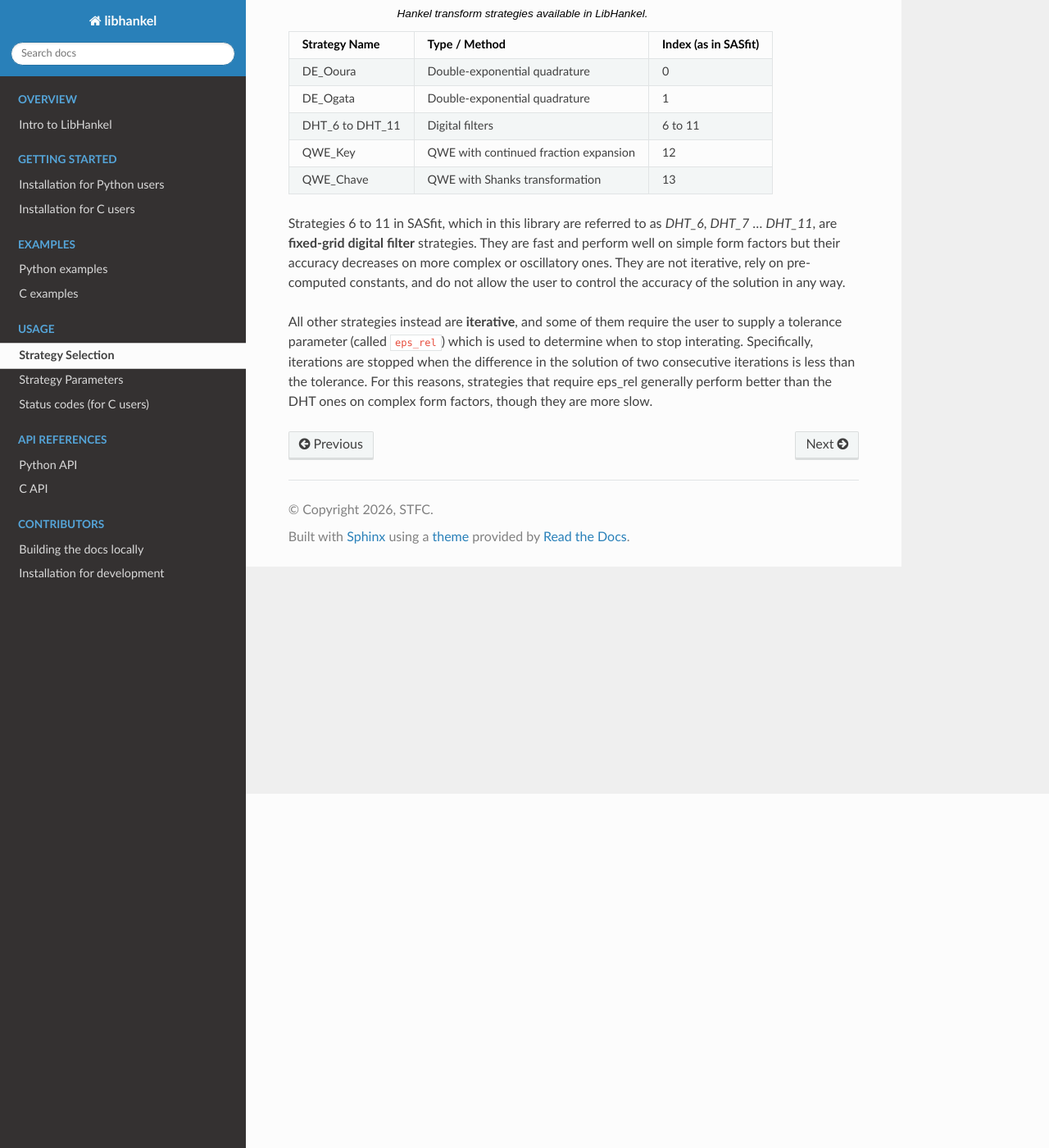
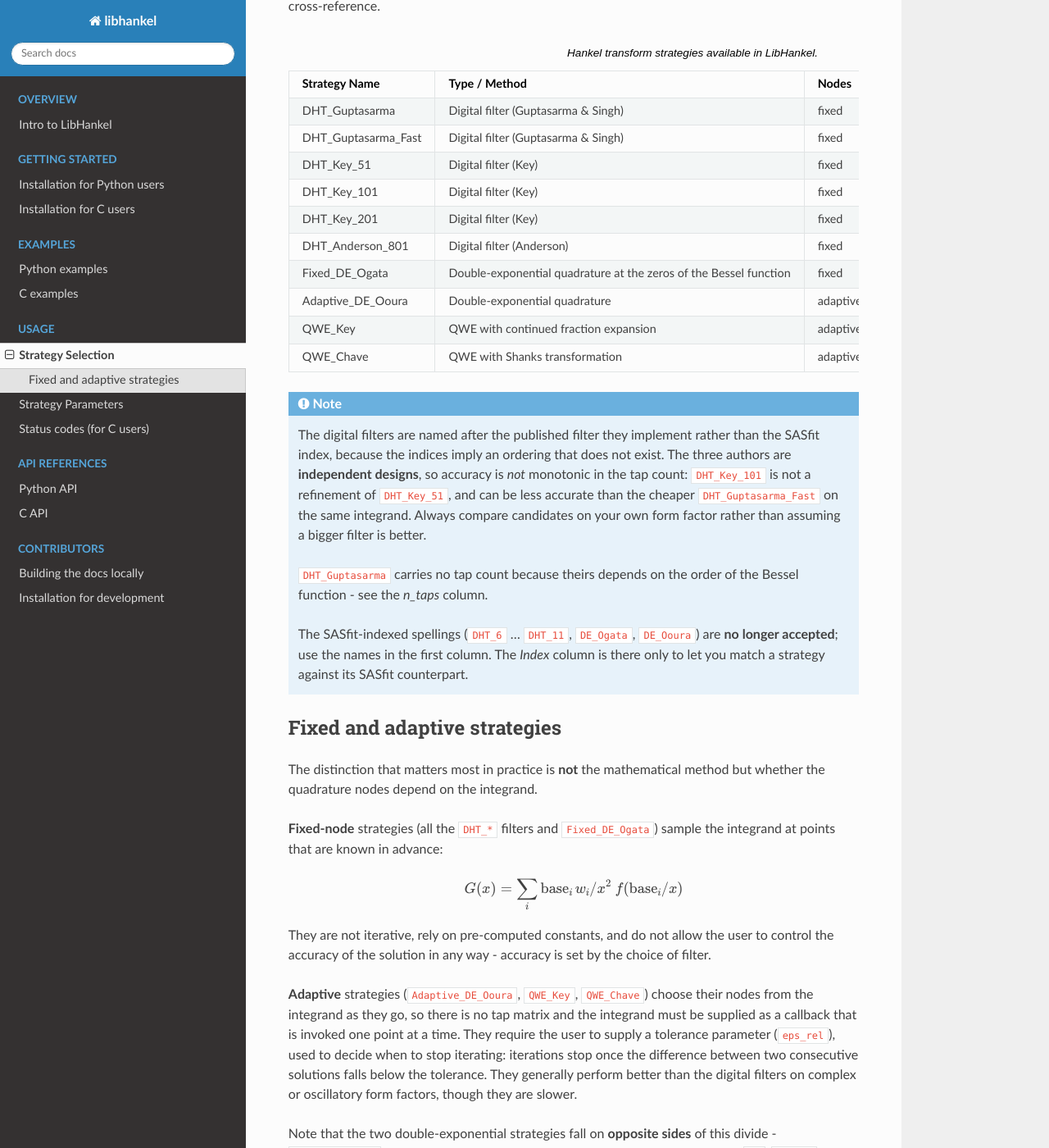
Before and after one commit to Letizia97/libhankel, a Sphinx documentation site: the page built from docs/source/usage/strategy_selection.rst, in a window 1280 px wide and 1400 px high, scrolled down 432 px. Shown: the whole window at 82% size. Built offline with Sphinx 7.4.7 and the Read the Docs theme 3.1.0, drawn with Linux system fonts in a browser that asks for light colours; some of the changed text lies outside the part shown.

Commit message:
Change names of DHT and DE strategies

```diff
--- a/docs/source/usage/strategy_selection.rst
+++ b/docs/source/usage/strategy_selection.rst
@@ -11,36 +11,93 @@
 the strategies available.
 
 The following table lists the strategies that are available in LibHankel.
-The column named *Strategy Name* in the table essentially contains the possible strings
-the user could pass in as ``strategy_name`` when calling the ``hankel_transform`` function.
-The column named *Index* in the table essentially refers to the numbering used in SASfit.
+The column named *Strategy Name* contains the possible strings the user could pass in as
+``strategy_name`` when calling the ``hankel_transform`` function.
+*Nodes* records whether the quadrature points are fixed or chosen adaptively (see
+:ref:`fixed-vs-adaptive` below), and *n_taps* how many times the integrand is
+evaluated per output point.
+The column named *Index* refers to the numbering used in SASfit, for cross-reference.
 
 
 .. table:: Hankel transform strategies available in LibHankel.
 
-    +---------------------+---------------------------------------+--------------------------+
-    | Strategy Name       | Type / Method                         | Index (as in SASfit)     |
-    +=====================+=======================================+==========================+
-    | DE_Ooura            | Double-exponential quadrature         | 0                        |
-    +---------------------+---------------------------------------+--------------------------+
-    | DE_Ogata            | Double-exponential quadrature         | 1                        |
-    +---------------------+---------------------------------------+--------------------------+
-    | DHT_6 to DHT_11     | Digital filters                       | 6 to 11                  |
-    +---------------------+---------------------------------------+--------------------------+
-    | QWE_Key             | QWE with continued fraction expansion | 12                       |
-    +---------------------+---------------------------------------+--------------------------+
-    | QWE_Chave           | QWE with Shanks transformation        | 13                       |
-    +---------------------+---------------------------------------+--------------------------+
+    +----------------------+---------------------------------------+----------+----------------+----------------------+
+    | Strategy Name        | Type / Method                         | Nodes    | n_taps         | Index (as in SASfit) |
+    +======================+=======================================+==========+================+======================+
+    | DHT_Guptasarma       | Digital filter (Guptasarma & Singh)   | fixed    | 120 (J0)       | 6                    |
+    |                      |                                       |          | 140 (J1)       |                      |
+    +----------------------+---------------------------------------+----------+----------------+----------------------+
+    | DHT_Guptasarma_Fast  | Digital filter (Guptasarma & Singh)   | fixed    | 61 (J0)        | 7                    |
+    |                      |                                       |          | 47 (J1)        |                      |
+    +----------------------+---------------------------------------+----------+----------------+----------------------+
+    | DHT_Key_51           | Digital filter (Key)                  | fixed    | 51             | 8                    |
+    +----------------------+---------------------------------------+----------+----------------+----------------------+
+    | DHT_Key_101          | Digital filter (Key)                  | fixed    | 101            | 9                    |
+    +----------------------+---------------------------------------+----------+----------------+----------------------+
+    | DHT_Key_201          | Digital filter (Key)                  | fixed    | 201            | 10                   |
+    +----------------------+---------------------------------------+----------+----------------+----------------------+
+    | DHT_Anderson_801     | Digital filter (Anderson)             | fixed    | 801            | 11                   |
+    +----------------------+---------------------------------------+----------+----------------+----------------------+
+    | Fixed_DE_Ogata       | Double-exponential quadrature         | fixed    | ``n_eval``     | 1                    |
+    |                      | at the zeros of the Bessel function   |          |                |                      |
+    +----------------------+---------------------------------------+----------+----------------+----------------------+
+    | Adaptive_DE_Ooura    | Double-exponential quadrature         | adaptive | up to          | 0                    |
+    |                      |                                       |          | ``n_eval``     |                      |
+    +----------------------+---------------------------------------+----------+----------------+----------------------+
+    | QWE_Key              | QWE with continued fraction expansion | adaptive | up to          | 12                   |
+    |                      |                                       |          | ``n_eval``     |                      |
+    +----------------------+---------------------------------------+----------+----------------+----------------------+
+    | QWE_Chave            | QWE with Shanks transformation        | adaptive | up to          | 13                   |
+    |                      |                                       |          | ``n_eval``     |                      |
+    +----------------------+---------------------------------------+----------+----------------+----------------------+
+
+.. note::
+
+   The digital filters are named after the published filter they implement rather than
+   the SASfit index, because the indices imply an ordering that does not exist.
+   The three authors are **independent designs**, so accuracy is *not* monotonic in the
+   tap count: ``DHT_Key_101`` is not a refinement of ``DHT_Key_51``, and can be less
+   accurate than the cheaper ``DHT_Guptasarma_Fast`` on the same integrand.
+   Always compare candidates on your own form factor rather than assuming a bigger
+   filter is better.
+
+   ``DHT_Guptasarma`` carries no tap count because theirs depends on the order of the
+   Bessel function - see the *n_taps* column.
+
+   The SASfit-indexed spellings (``DHT_6`` ... ``DHT_11``, ``DE_Ogata``, ``DE_Ooura``)
+   are **no longer accepted**; use the names in the first column. The *Index* column is
+   there only to let you match a strategy against its SASfit counterpart.
 
 
-Strategies 6 to 11 in SASfit, which in this library are referred to as *DHT_6*, *DHT_7* ...
-*DHT_11*,  are **fixed-grid digital filter** strategies. They are fast and perform well on simple form
-factors but their accuracy decreases on more complex or oscillatory ones. They are not iterative,
-rely on pre-computed constants, and do not allow the user to control the accuracy of the solution
-in any way.
+.. _fixed-vs-adaptive:
 
-All other strategies instead are **iterative**, and some of them require the user to supply a tolerance
-parameter (called ``eps_rel``) which is used to determine when to stop interating. Specifically,
-iterations are stopped when the difference in the solution of two consecutive iterations is less than
-the tolerance. For this reasons, strategies that require eps_rel generally perform better than the DHT
-ones on complex form factors, though they are more slow.
+Fixed and adaptive strategies
+-----------------------------
+
+The distinction that matters most in practice is **not** the mathematical method but
+whether the quadrature nodes depend on the integrand.
+
+**Fixed-node** strategies (all the ``DHT_*`` filters and ``Fixed_DE_Ogata``) sample the
+integrand at points that are known in advance:
+
+.. math::
+
+    G(x) = \sum_i \mathrm{base}_i \, w_i / x^2 \; f(\mathrm{base}_i / x)
+
+They are not
+iterative, rely on pre-computed constants, and do not allow the user to control the
+accuracy of the solution in any way - accuracy is set by the choice of filter.
+
+**Adaptive** strategies (``Adaptive_DE_Ooura``, ``QWE_Key``, ``QWE_Chave``) choose their
+nodes from the integrand as they go, so there is no tap matrix and the integrand must be
+supplied as a callback that is invoked one point at a time. They require the user to
+supply a tolerance parameter (``eps_rel``), used to decide when to stop iterating:
+iterations stop once the difference between two consecutive solutions falls below the
+tolerance. They generally perform better than the digital filters on complex or
+oscillatory form factors, though they are slower.
+
+Note that the two double-exponential strategies fall on **opposite sides** of this
+divide - ``Fixed_DE_Ogata`` places its nodes at the zeros of the Bessel function, fixed
+once ``nu``, ``n_eval`` and ``f_max`` are known, whereas ``Adaptive_DE_Ooura`` is
+iterative. This is why they carry an explicit ``Fixed_`` / ``Adaptive_`` qualifier while
+the ``DHT_*`` (always fixed) and ``QWE_*`` (always adaptive) families do not.
```
Also changed, not shown: docs/source/usage/strategy_params.rst (+19 -16 lines), 7 other files.
